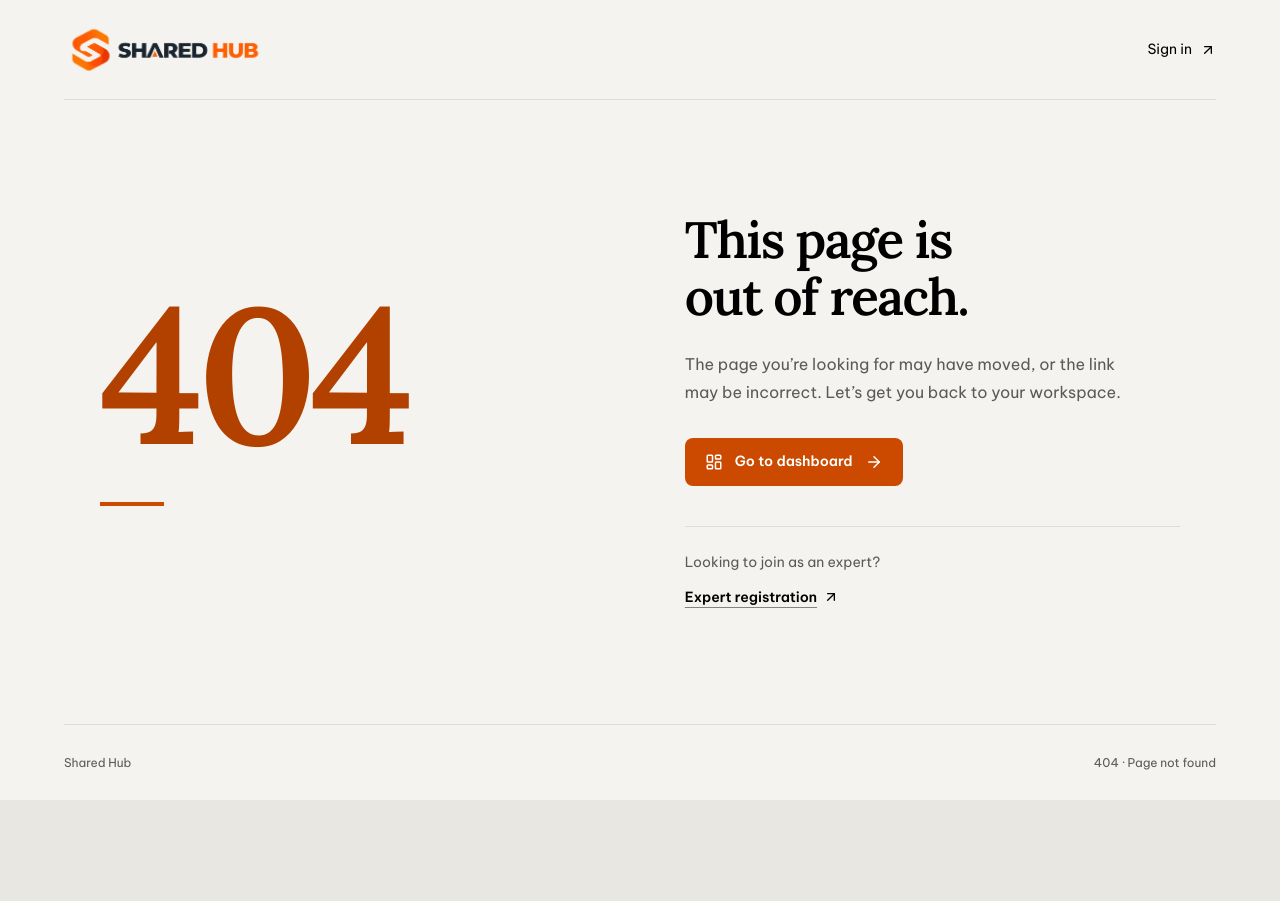
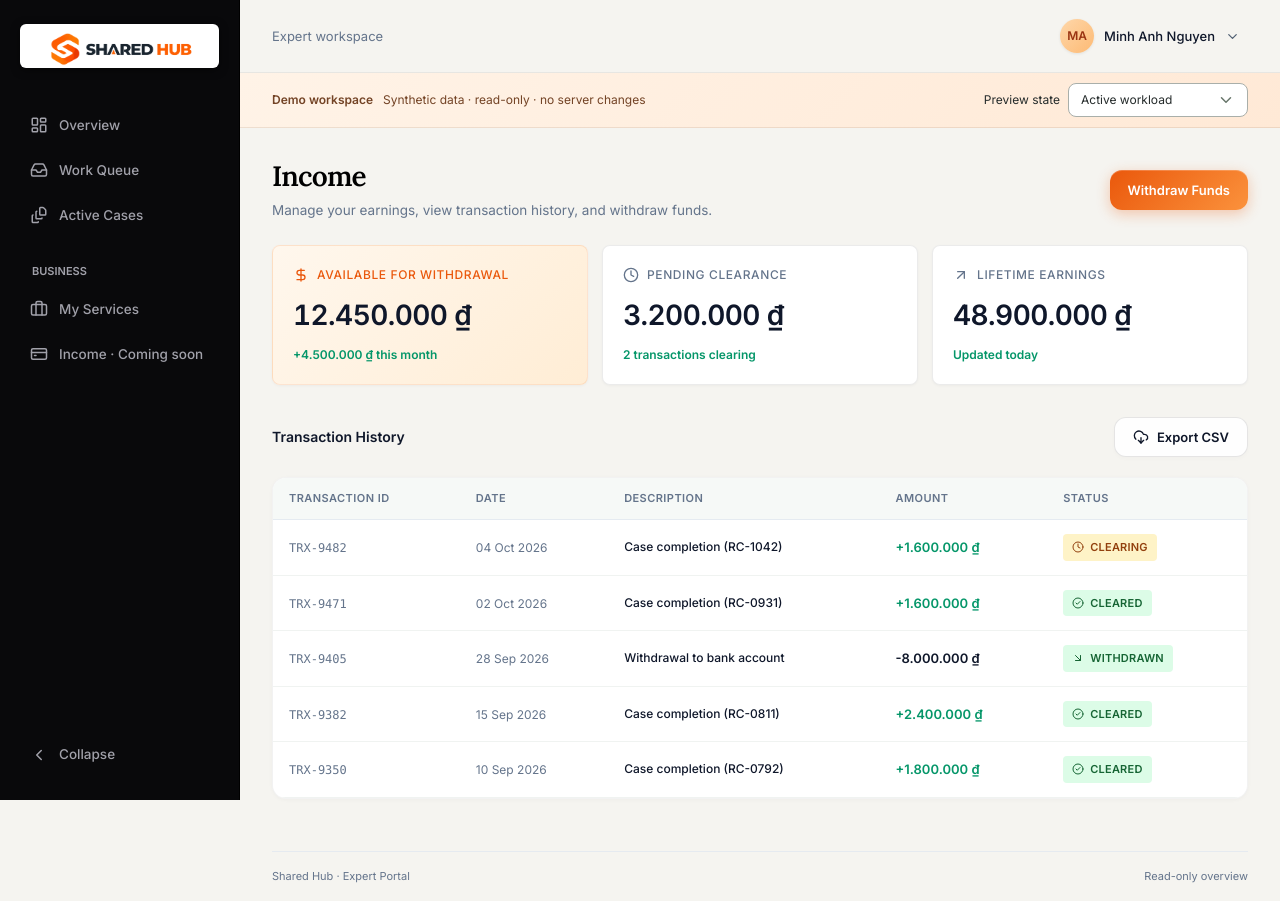
Before and after one commit to meimeimoimoi/Caps-Shared_Hub, a React (Vite) app in the folder FE/: page /expert/income in a window 1280 px wide. Before the commit the page ends 800 px from the top, so only its background shows below. Built offline with nearby package versions, Linux system fonts and the light colour scheme.

Commit message:
feat(expert): add income overview and register income route

```diff
--- a/FE/src/app/routes/index.tsx
+++ b/FE/src/app/routes/index.tsx
@@ -3,7 +3,7 @@ import { BrowserRouter, Navigate, Route, Routes } from 'react-router-dom'
 import { ProtectedRoute } from './ProtectedRoute'
 import { ExpertRoute } from './ExpertRoute'
 import { ExpertLayout } from '../layouts/expert/ExpertLayout'
-import { ExpertDashboardPage, ExpertProfilePage, ExpertSettingsPage, ExpertServicesPage, ExpertCasesPage, ExpertCaseDetailPage } from '@/features/expert-dashboard'
+import { ExpertDashboardPage, ExpertProfilePage, ExpertSettingsPage, ExpertServicesPage, ExpertCasesPage, ExpertCaseDetailPage, ExpertIncomePage } from '@/features/expert-dashboard'
 import { ExpertRegistrationPage } from '@/features/expert-registration'
 import { LoginPage } from '@/features/auth'
 
@@ -46,6 +46,7 @@ export function AppRoutes() {
               <Route path="active" element={<ExpertCasesPage key="active" />} />
               <Route path="cases/:id" element={<ExpertCaseDetailPage />} />
               <Route path="services" element={<ExpertServicesPage />} />
+              <Route path="income" element={<ExpertIncomePage />} />
               <Route path="profile" element={<ExpertProfilePage />} />
               <Route path="settings" element={<ExpertProfilePage />} />
               <Route path="settings/:section" element={<ExpertSettingsPage />} />
--- a/FE/src/features/expert-dashboard/index.ts
+++ b/FE/src/features/expert-dashboard/index.ts
@@ -5,3 +5,5 @@ export const ExpertSettingsPage = lazy(() => import('./pages/ExpertSettingsPage'
 export const ExpertServicesPage = lazy(() => import('./pages/ExpertServicesPage'))
 export const ExpertCasesPage = lazy(() => import('./pages/ExpertCasesPage'))
 export const ExpertCaseDetailPage = lazy(() => import('./pages/ExpertCaseDetailPage').then(m => ({ default: m.ExpertCaseDetailPage })))
+
+export const ExpertIncomePage = lazy(() => import('./pages/ExpertIncomePage'))
--- /dev/null
+++ b/FE/src/features/expert-dashboard/pages/ExpertIncomePage.tsx
@@ -0,0 +1,99 @@
+import { formatVnd } from '@/shared/lib/format-money'
+import { ArrowDownRight, ArrowUpRight, CheckCircle2, Clock, DollarSign, DownloadCloud } from 'lucide-react'
+
+export default function ExpertIncomePage() {
+  const stats = [
+    { label: 'Available for withdrawal', value: 12_450_000, icon: DollarSign, trend: `${formatVnd(4_500_000, { showPositiveSign: true })} this month`, trendUp: true },
+    { label: 'Pending clearance', value: 3_200_000, icon: Clock, trend: '2 transactions clearing', trendUp: true },
+    { label: 'Lifetime earnings', value: 48_900_000, icon: ArrowUpRight, trend: 'Updated today', trendUp: true }
+  ]
+
+  const transactions = [
+    { id: 'TRX-9482', date: '04 Oct 2026', desc: 'Case completion (RC-1042)', amount: 1_600_000, status: 'pending', statusText: 'Clearing' },
+    { id: 'TRX-9471', date: '02 Oct 2026', desc: 'Case completion (RC-0931)', amount: 1_600_000, status: 'cleared', statusText: 'Cleared' },
+    { id: 'TRX-9405', date: '28 Sep 2026', desc: 'Withdrawal to bank account', amount: -8_000_000, status: 'withdrawn', statusText: 'Withdrawn' },
+    { id: 'TRX-9382', date: '15 Sep 2026', desc: 'Case completion (RC-0811)', amount: 2_400_000, status: 'cleared', statusText: 'Cleared' },
+    { id: 'TRX-9350', date: '10 Sep 2026', desc: 'Case completion (RC-0792)', amount: 1_800_000, status: 'cleared', statusText: 'Cleared' }
+  ]
+
+  return <>
+    <div className="ep-page-heading">
+      <div>
+        <h1>Income</h1>
+        <p>Manage your earnings, view transaction history, and withdraw funds.</p>
+      </div>
+      <div className="ep-heading-actions">
+        <button className="ep-button ep-button-primary">
+          Withdraw Funds
+        </button>
+      </div>
+    </div>
+
+    <div className="ep-services-overview">
+      <div className="ep-perf-grid" style={{ gridTemplateColumns: 'repeat(3, minmax(0, 1fr))' }}>
+        {stats.map((stat, i) => (
+          <div key={i} className={`ep-perf-card ${i === 0 ? 'ep-perf-highlight' : ''}`}>
+            <div className="ep-perf-card-top">
+              <stat.icon size={16} /> <span>{stat.label}</span>
+            </div>
+            <div className="ep-perf-value">{formatVnd(stat.value)}</div>
+            <div className={`ep-perf-trend ${stat.trendUp ? 'ep-trend-up' : 'ep-trend-down'} ${i !== 0 ? 'ep-text-muted' : ''}`}>
+              {stat.trend}
+            </div>
+          </div>
+        ))}
+      </div>
+    </div>
+
+    <div className="ep-cases-toolbar mt-8">
+      <h3>Transaction History</h3>
+      <div className="ep-heading-actions">
+        <button className="ep-button">
+          <DownloadCloud size={16} /> Export CSV
+        </button>
+      </div>
+    </div>
+
+    <div className="ep-cases-table-wrapper">
+      <table className="ep-cases-table">
+        <thead>
+          <tr>
+            <th>Transaction ID</th>
+            <th>Date</th>
+            <th>Description</th>
+            <th>Amount</th>
+            <th>Status</th>
+          </tr>
+        </thead>
+        <tbody>
+          {transactions.map(trx => (
+            <tr key={trx.id}>
+              <td>
+                <span className="ep-resource-id font-mono text-xs">{trx.id}</span>
+              </td>
+              <td>
+                <time className="text-xs text-[var(--ep-muted)]">{trx.date}</time>
+              </td>
+              <td className="font-medium text-xs">
+                {trx.desc}
+              </td>
+              <td>
+                <span className={`font-semibold text-sm ${trx.amount > 0 ? 'text-[var(--ep-success)]' : ''}`}>
+                  {formatVnd(trx.amount, { showPositiveSign: true })}
+                </span>
+              </td>
+              <td>
+                <span className={`ep-status ${trx.status === 'cleared' || trx.status === 'withdrawn' ? 'ep-status-ready' : 'ep-status-paused'}`}>
+                  {trx.status === 'cleared' && <CheckCircle2 size={12} />}
+                  {trx.status === 'withdrawn' && <ArrowDownRight size={12} />}
+                  {trx.status === 'pending' && <Clock size={12} />}
+                  {trx.statusText}
+                </span>
+              </td>
+            </tr>
+          ))}
+        </tbody>
+      </table>
+    </div>
+  </>
+}
```
